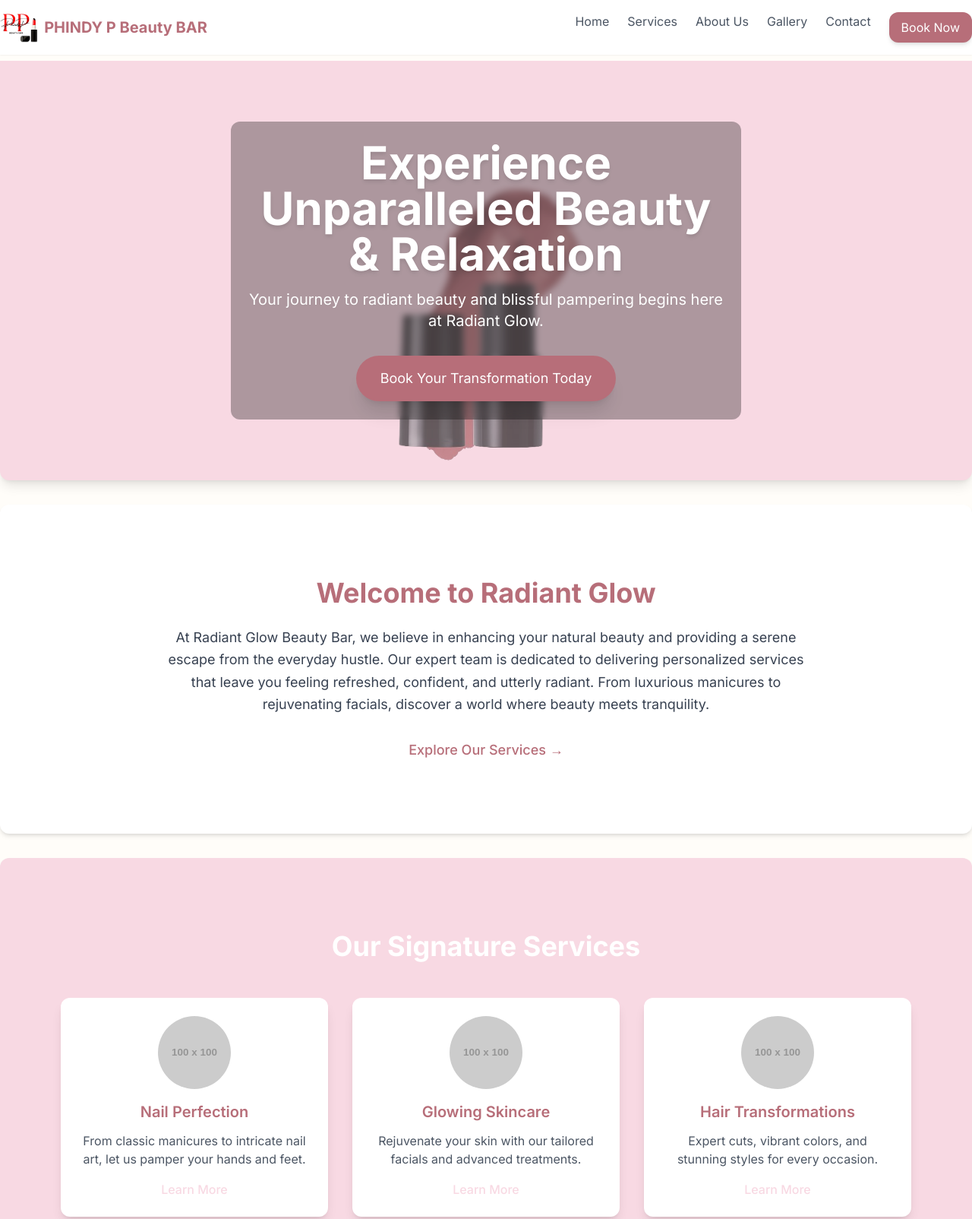
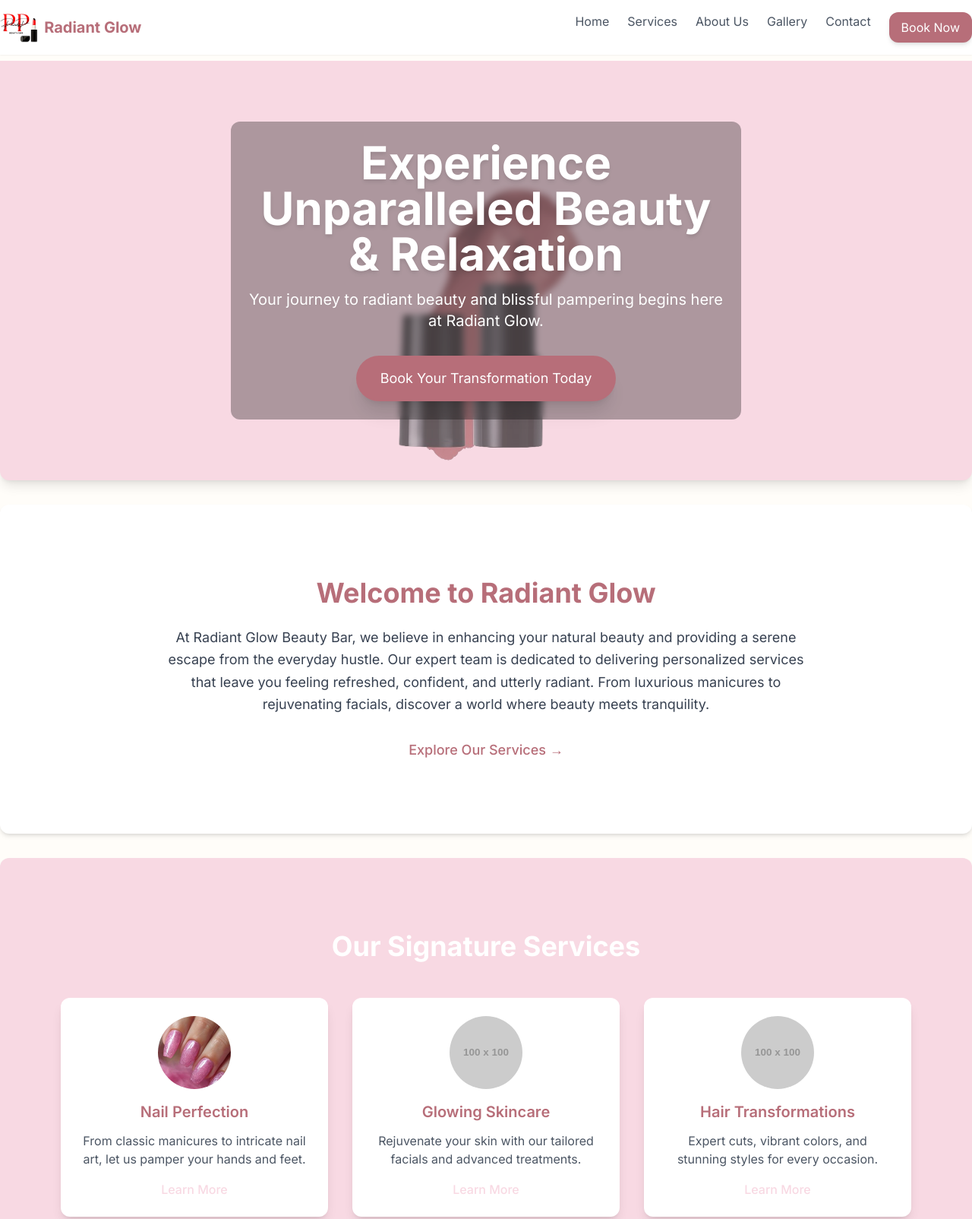
Before and after one commit to ndzalos16/phindy, a plain HTML site: page phindy.html in a window 1280 px wide. Shown: the top 1604 px of the page at 76% size. Drawn offline with nearby package versions, Linux system fonts and the light colour scheme; placeholder pictures from the web are drawn by us.

Commit message:
Add files via upload

```diff
--- a/phindy.html
+++ b/phindy.html
@@ -3,7 +3,7 @@
 <head>
     <meta charset="UTF-8">
     <meta name="viewport" content="width=device-width, initial-scale=1.0">
-    <title>Radiat Glow Beauty Bar - Your Destination for Beauty</title>
+    <title>Radiant Glow Beauty Bar - Your Destination for Beauty</title>
     <!-- Tailwind CSS CDN for easy styling -->
     <script src="https://cdn.tailwindcss.com"></script>
     <link href="https://fonts.googleapis.com/css2?family=Inter:wght@300;400;500;600;700&display=swap" rel="stylesheet">
@@ -44,7 +44,7 @@
             <!-- Logo - Updated with your specified logo image -->
             <a href="index.html" class="flex items-center space-x-2">
                 <img src="WhatsApp_Image_2025-06-30_at_02.13.10_4a3d395a-removebg-preview (1).png" alt="Radiant Glow Logo" class="h-10 w-auto">
-                <span class="text-xl font-bold text-rose-gold">PHINDY P Beauty BAR</span>
+                <span class="text-xl font-bold text-rose-gold">Radiant Glow</span>
             </a>
 
             <!-- Navigation Menu -->
@@ -122,9 +122,9 @@
             <div class="max-w-6xl mx-auto px-4">
                 <h2 class="text-3xl sm:text-4xl font-bold text-white text-center mb-12">Our Signature Services</h2>
                 <div class="grid grid-cols-1 md:grid-cols-2 lg:grid-cols-3 gap-8">
-                    <!-- Service Card 1: Nails -->
+                    <!-- Service Card 1: Nails - Updated with your specified image -->
                     <div class="bg-white p-6 rounded-lg-custom shadow-lg text-center transform hover:scale-105 transition duration-300">
-                        <img src="https://placehold.co/100x100/B76E79/FFF?text=💅" alt="Nail Services Icon" class="mx-auto mb-4 w-24 h-24 object-contain rounded-full">
+                        <img src="pink-glitter-nail-designs-18-360x480.jpg" alt="Pink Glitter Nail Designs" class="mx-auto mb-4 w-24 h-24 object-cover rounded-full">
                         <h3 class="text-xl font-semibold text-rose-gold mb-3">Nail Perfection</h3>
                         <p class="text-gray-600 mb-4">
                             From classic manicures to intricate nail art, let us pamper your hands and feet.
@@ -160,7 +160,7 @@
 
         <!-- Testimonials Section -->
         <section id="testimonials" class="py-16 md:py-24 bg-white container rounded-lg-custom mt-8 shadow-md">
-            <div class="max-w-4xl mx-auto px-4 text-center">
+            <div class="max-w-4xl mx-auto text-center px-4">
                 <h2 class="text-3xl sm:text-4xl font-bold text-rose-gold mb-12">What Our Clients Say</h2>
                 <div class="grid grid-cols-1 md:grid-cols-2 gap-8">
                     <!-- Testimonial 1 -->
```
